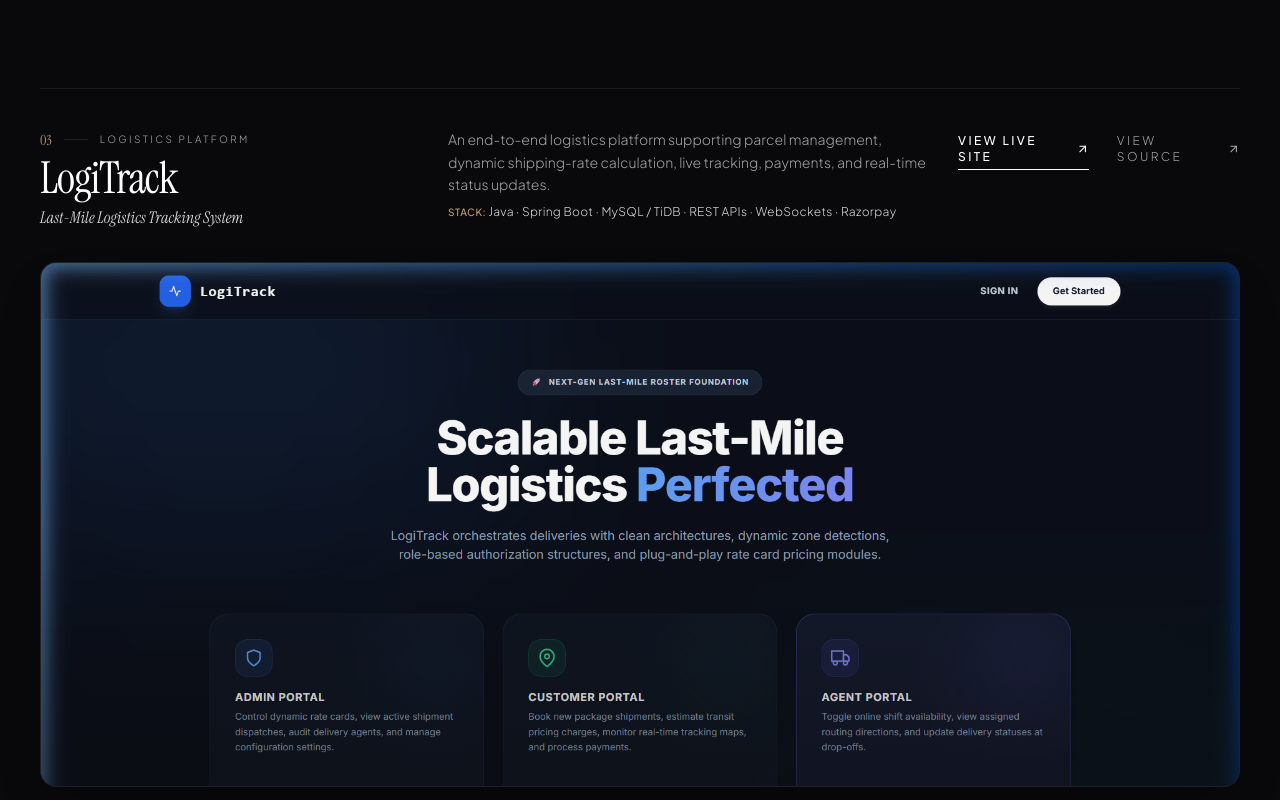
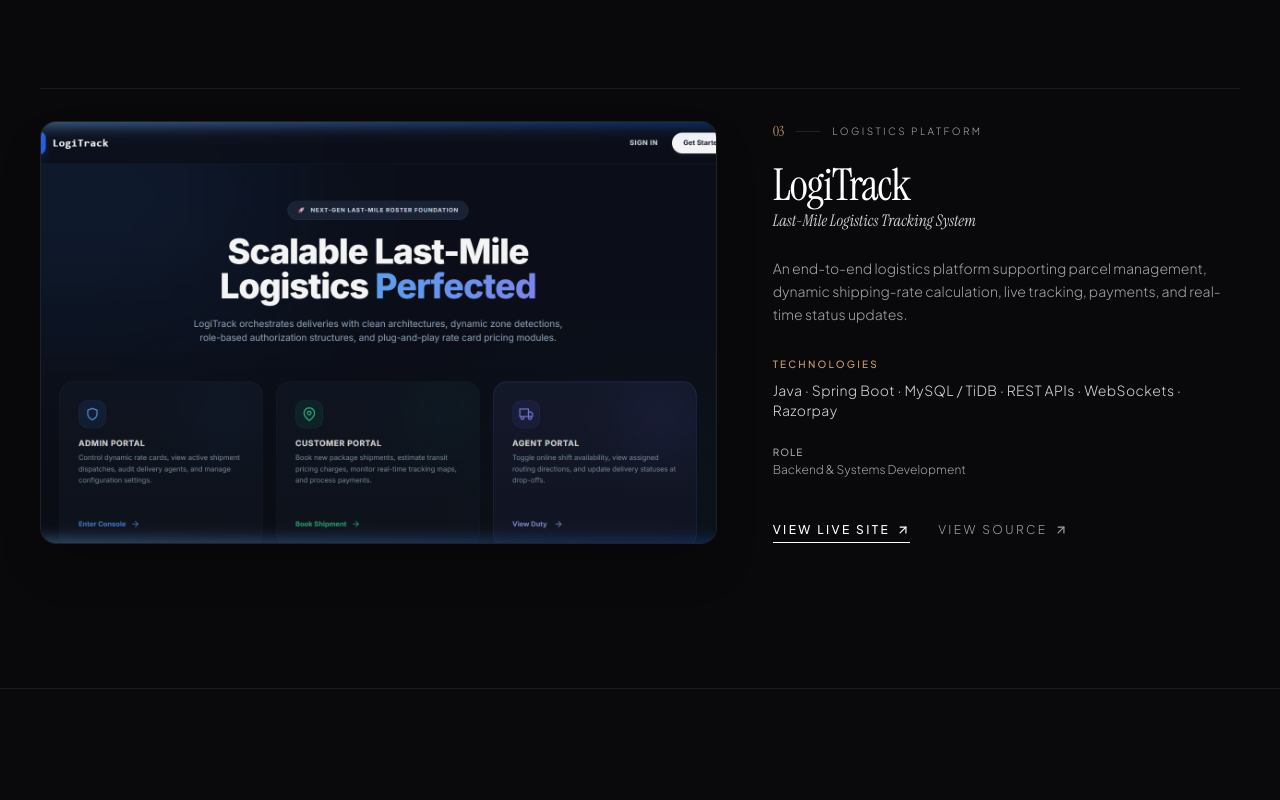
Before and after one commit to Akanksha-916/portfolio, a React (Vite) app: page / in a window 1280 px wide. Shown: the part 4560-5360 px from the top of the page. Built offline with nearby package versions, Linux system fonts and the light colour scheme; a web font is replaced by a local one.

Commit message:
refactor(work): align LogiTrack layout to match 2-column editorial format

```diff
--- a/src/components/ProjectsSection.jsx
+++ b/src/components/ProjectsSection.jsx
@@ -208,13 +208,31 @@
           </div>
 
           {/* =========================================================================
-              PROJECT 03 — LOGITRACK (Wide-Span Editorial Composition)
+              PROJECT 03 — LOGITRACK (Left Visual & Right Narrative Layout)
              ========================================================================= */}
           <div className="group pt-8 border-t border-white/[0.08]">
-            <div className="space-y-8">
-              {/* Header Info Row */}
-              <div className="grid grid-cols-1 lg:grid-cols-12 gap-6 items-baseline justify-between">
-                <div className="lg:col-span-4 space-y-2">
+            <div className="grid grid-cols-1 lg:grid-cols-12 gap-10 lg:gap-14 items-center">
+              {/* Left Visual Area (7 cols) */}
+              <div className="lg:col-span-7">
+                <a
+                  href="https://logitrack-pi-five.vercel.app/"
+                  target="_blank"
+                  rel="noopener noreferrer"
+                  className="block relative aspect-[16/10] rounded-2xl overflow-hidden bg-[#121217] border border-white/[0.06] shadow-2xl"
+                >
+                  <img
+                    src="/images/project-logitrack.png"
+                    alt="LogiTrack UI Preview"
+                    className="w-full h-full object-cover object-top transition-transform duration-700 ease-out group-hover:scale-[1.02]"
+                    loading="lazy"
+                  />
+                  <div className="absolute inset-0 bg-gradient-to-t from-[#09090B]/30 via-transparent to-transparent pointer-events-none" />
+                </a>
+              </div>
+
+              {/* Right Narrative (5 cols) */}
+              <div className="lg:col-span-5 space-y-6">
+                {/* Meta Number & Category */}
                 <div className="flex items-center gap-3">
                   <span className="font-serif text-sm text-[#C99E75] font-normal">03</span>
                   <span className="w-6 h-[1px] bg-white/[0.1]" />
@@ -222,25 +240,40 @@
                     Logistics Platform
                   </span>
                 </div>
+
+                {/* Title & Subtitle */}
+                <div>
                   <h3 className="text-3xl sm:text-4xl lg:text-[2.75rem] font-serif text-white tracking-tight leading-tight group-hover:text-[#C99E75] transition-colors">
                     LogiTrack
                   </h3>
-                  <p className="text-sm sm:text-base font-serif italic text-neutral-300">
+                  <p className="text-sm sm:text-base font-serif italic text-neutral-300 mt-1">
                     Last-Mile Logistics Tracking System
                   </p>
                 </div>
 
-                <div className="lg:col-span-5">
+                {/* Factual Description */}
                 <p className="text-sm text-neutral-400 font-sans font-light leading-relaxed">
                   An end-to-end logistics platform supporting parcel management, dynamic shipping-rate calculation, live tracking, payments, and real-time status updates.
                 </p>
-                  <p className="text-xs font-sans text-neutral-300 font-light tracking-wide pt-2">
-                    <span className="text-[#C99E75] text-[10px] uppercase tracking-wider font-medium">Stack: </span>
+
+                {/* Technical Stack (Simple Typography) */}
+                <div className="pt-2">
+                  <span className="text-[10px] font-sans uppercase tracking-[0.22em] text-[#C99E75] block mb-2 font-medium">
+                    Technologies
+                  </span>
+                  <p className="text-xs sm:text-sm font-sans text-neutral-300 font-light tracking-wide">
                     Java · Spring Boot · MySQL / TiDB · REST APIs · WebSockets · Razorpay
                   </p>
                 </div>
 
-                <div className="lg:col-span-3 flex lg:justify-end items-center gap-7 pt-2">
+                {/* Role */}
+                <div className="text-xs font-sans text-neutral-400 font-light">
+                  <span className="text-neutral-400 text-[10px] uppercase tracking-widest block font-medium mb-0.5">Role</span>
+                  <span>Backend & Systems Development</span>
+                </div>
+
+                {/* Editorial Action Links */}
+                <div className="pt-4 flex items-center gap-7">
                   <a
                     href="https://logitrack-pi-five.vercel.app/"
                     target="_blank"
@@ -262,24 +295,6 @@
                   </a>
                 </div>
               </div>
-
-              {/* Wide Visual Area */}
-              <div>
-                <a
-                  href="https://logitrack-pi-five.vercel.app/"
-                  target="_blank"
-                  rel="noopener noreferrer"
-                  className="block relative aspect-[21/9] sm:aspect-[16/7] rounded-2xl overflow-hidden bg-[#121217] border border-white/[0.06] shadow-2xl"
-                >
-                  <img
-                    src="/images/project-logitrack.png"
-                    alt="LogiTrack UI Preview"
-                    className="w-full h-full object-cover object-top transition-transform duration-700 ease-out group-hover:scale-[1.01]"
-                    loading="lazy"
-                  />
-                  <div className="absolute inset-0 bg-gradient-to-t from-[#09090B]/30 via-transparent to-transparent pointer-events-none" />
-                </a>
-              </div>
             </div>
           </div>
         </div>
```
Lines whose indentation alone changed are shown as unchanged.
